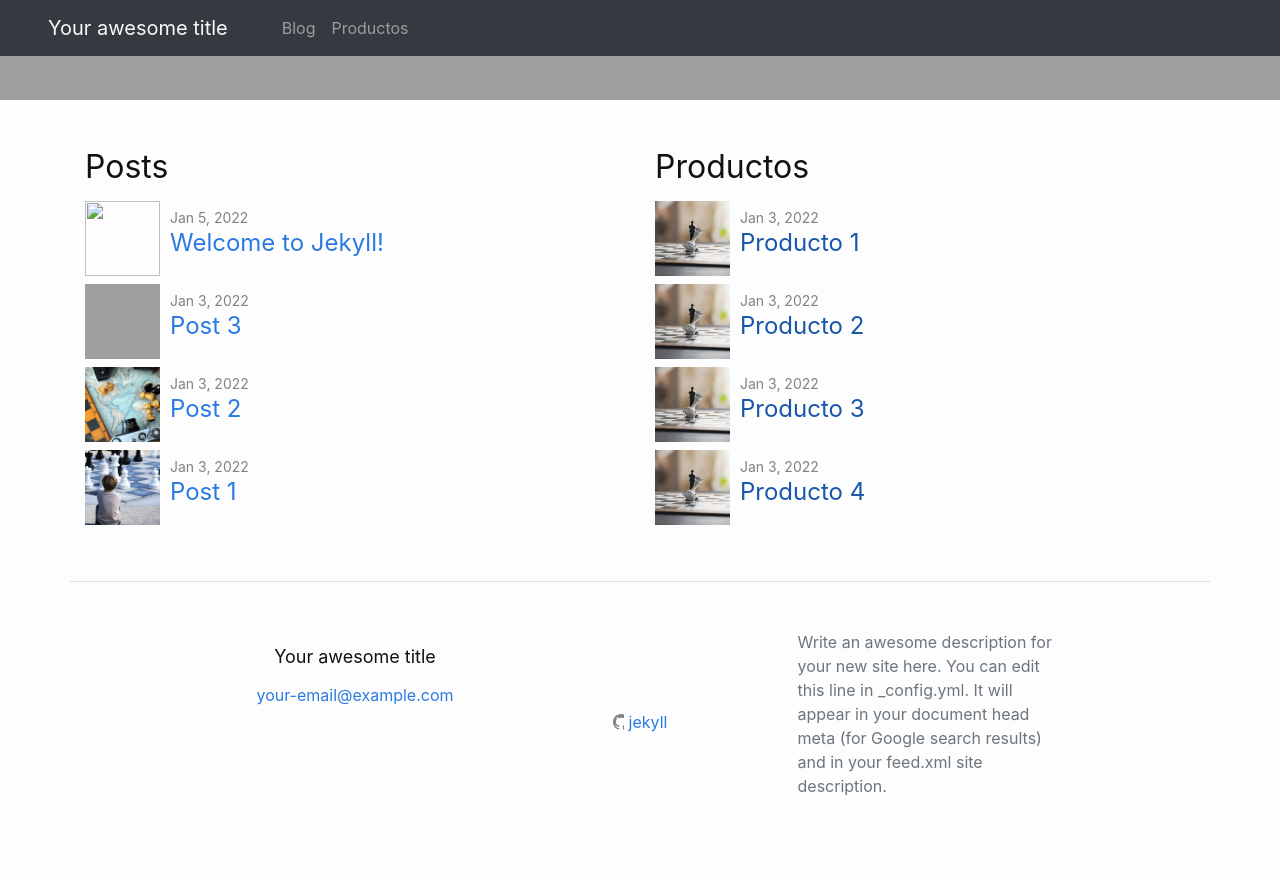
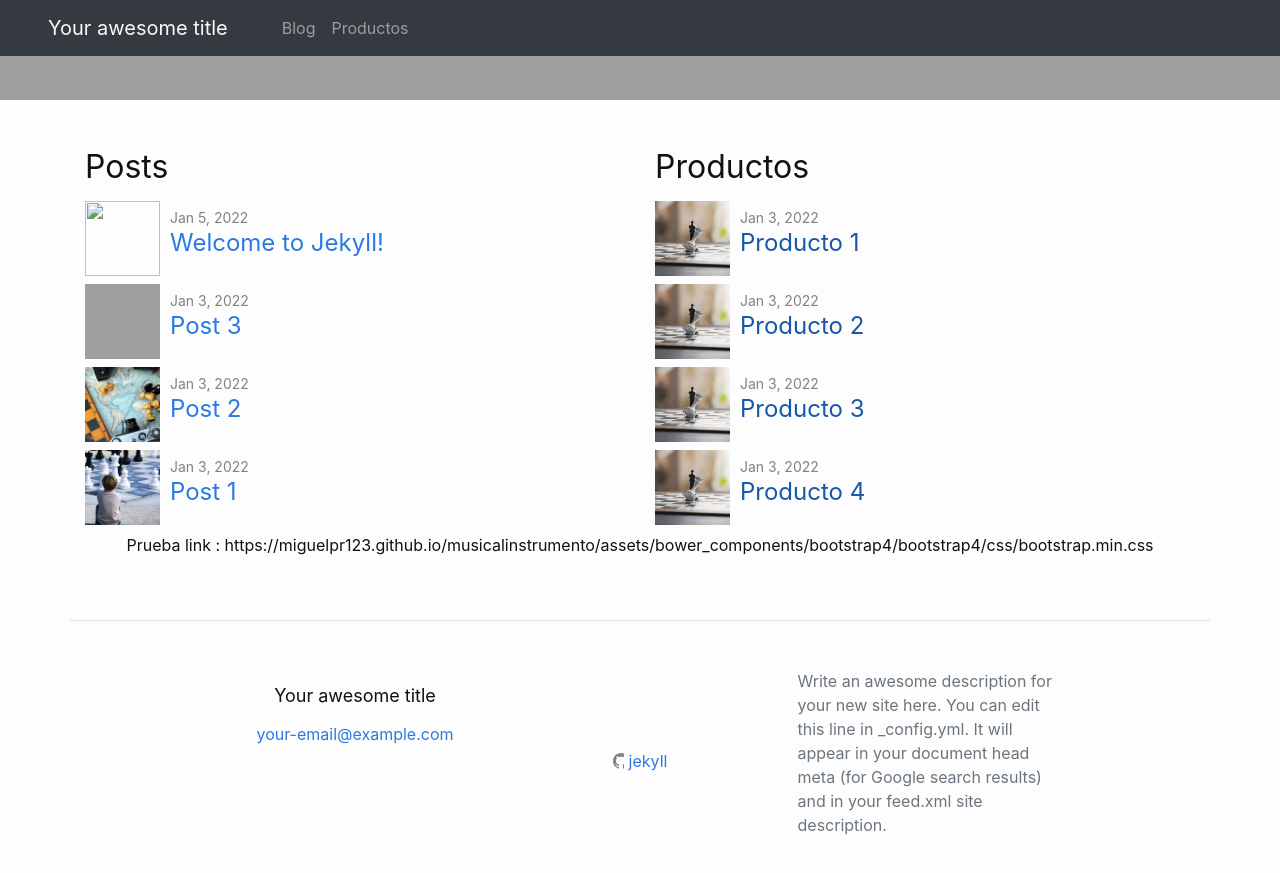
Before and after one commit to Miguelpr123/musicalinstrumento, a Jekyll site: the page built from index.markdown, in a window 1280 px wide and 900 px high, scrolled down 440 px. Shown: the top 873 px of the window. Built offline with Jekyll 4.4.1, drawn with Linux system fonts in a browser that asks for light colours; grey boxes are pictures that could not be loaded.

Commit message:
prueba link

```diff
--- a/_layouts/default.html
+++ b/_layouts/default.html
@@ -10,6 +10,7 @@
     <main class="container my-5">
       <div class="row justify-content-around" >
         {{ content }}
+        <p>Prueba link : {{site.url}}{{site.baseurl}}/assets/bower_components/bootstrap4/bootstrap4/css/bootstrap.min.css</p>
       </div>
     </main>
 
```
